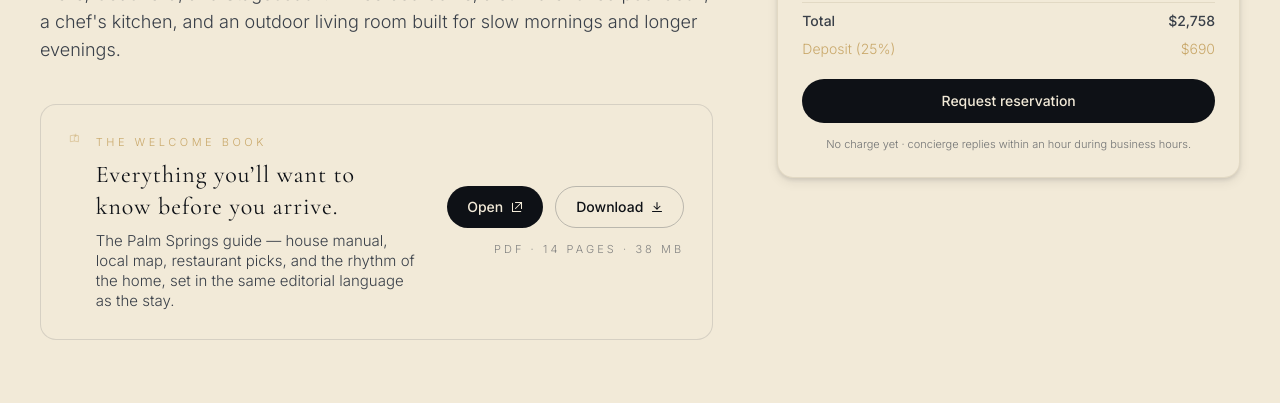
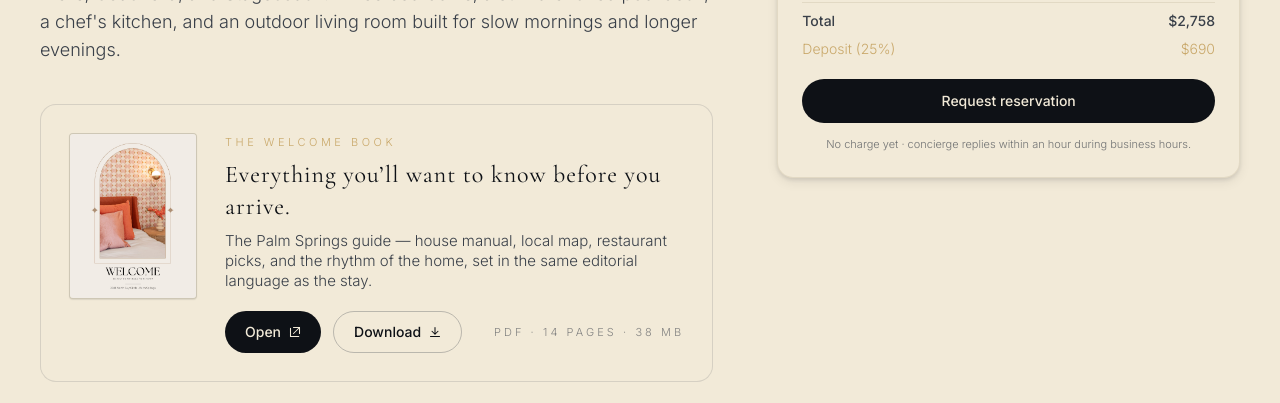
Before and after one commit to kgranderson/granderson-destinations, a Next.js app: page /destinations/palm-springs in a window 1280 px wide. Shown: the part 1260-1663 px from the top of the page. Built offline with nearby package versions, Linux system fonts and the light colour scheme; no server answers; the database is empty; a web font is replaced by a local one.

Commit message:
feat(property): show actual welcome-book cover as thumbnail on the editorial card

```diff
--- a/src/components/property/WelcomeBook.jsx
+++ b/src/components/property/WelcomeBook.jsx
@@ -1,9 +1,17 @@
+import Image from 'next/image';
+
 /**
  * The Welcome Book link — an elegant card-style entry point to the
  * downloadable PDF guide for a property. Two actions: "Open" (opens
  * in a new tab) and "Download" (forces save). A tiny meta strip
  * underneath gives the page count and file size so a guest can
  * decide whether to read it on phone or save for later.
+ *
+ * If the property's welcomeBook has a coverImage, the actual book
+ * cover is rendered as a portrait thumbnail on the left of the card
+ * (sits over a hairline-bordered frame so it reads as a printed
+ * artifact, not a screenshot). Falls back to a small brand glyph
+ * if no cover is provided.
  *
  * Renders nothing if the property has no welcomeBook entry, so it
  * can be safely placed in the page tree for all properties.
@@ -13,25 +21,53 @@ export function WelcomeBook({ property }) {
   if (!book?.url) return null;
 
   return (
-    <aside className="welcome-book mt-10 rounded-2xl border border-brand-slate/15 bg-brand-cloud p-6 sm:p-7">
-      <div className="flex flex-col gap-5 sm:flex-row sm:items-center sm:justify-between sm:gap-8">
-        <div className="flex items-start gap-4">
-          <span className="text-brand-gold" aria-hidden>
-            {/* Editorial book glyph in the brand's arch vocabulary —
-                an open spine with a hairline ribbon. */}
-            <svg viewBox="0 0 32 32" width="34" height="34">
+    <aside className="mt-10 rounded-2xl border border-brand-slate/15 bg-brand-cloud p-6 sm:p-7">
+      <div className="flex flex-col gap-6 sm:flex-row sm:items-stretch sm:gap-7">
+        {/* Cover thumbnail — sits in a hairline frame so it reads as
+            an actual printed book cover and matches the editorial
+            tone of the card. Hidden on the narrowest screens to keep
+            the layout single-column at extra-small sizes. */}
+        {book.coverImage && (
+          <a
+            href={book.url}
+            target="_blank"
+            rel="noopener noreferrer"
+            aria-label={`Open the ${property.shortName || property.city} welcome book`}
+            className="group relative block w-32 shrink-0 self-center overflow-hidden rounded-sm border border-brand-slate/15 bg-brand-sand shadow-soft transition hover:shadow-lift sm:self-start"
+            style={{ aspectRatio: '8.5 / 11' }}
+          >
+            <Image
+              src={book.coverImage}
+              alt={`${property.name} welcome book cover`}
+              fill
+              sizes="128px"
+              className="object-cover transition duration-500 ease-out-expo group-hover:scale-[1.03]"
+            />
+            {/* Hover veil with a faint corner-arrow — signals openability
+                without competing with the cover artwork. */}
+            <span
+              aria-hidden
+              className="pointer-events-none absolute inset-0 flex items-end justify-end p-2 opacity-0 transition group-hover:opacity-100"
+              style={{
+                background:
+                  'linear-gradient(180deg, rgba(14,17,22,0) 60%, rgba(14,17,22,0.35) 100%)',
+              }}
+            >
+              <svg viewBox="0 0 16 16" width="14" height="14" className="text-brand-cloud">
                 <path
-                d="M 4 8 L 16 6 L 28 8 L 28 26 L 16 24 L 4 26 Z"
-                fill="none"
+                  d="M 6 2 L 14 2 L 14 10 M 14 2 L 6 10 M 13 14 L 2 14 L 2 3"
                   stroke="currentColor"
                   strokeWidth="1.4"
-                strokeLinejoin="round"
+                  fill="none"
+                  strokeLinecap="round"
                 />
-              <line x1="16" y1="6" x2="16" y2="24" stroke="currentColor" strokeWidth="1.2" />
-              <line x1="20" y1="2"  x2="20" y2="11" stroke="currentColor" strokeWidth="1.2" />
-              <polygon points="20,11 22,8 18,8" fill="currentColor" />
               </svg>
             </span>
+          </a>
+        )}
+
+        {/* Text + actions */}
+        <div className="flex flex-1 flex-col justify-between gap-5">
           <div>
             <p className="text-[11px] uppercase tracking-[0.32em] text-brand-gold">
               The Welcome Book
@@ -39,15 +75,14 @@ export function WelcomeBook({ property }) {
             <h3 className="display mt-2 text-xl text-brand-ink sm:text-2xl">
               Everything you&rsquo;ll want to know before you arrive.
             </h3>
-            <p className="mt-2 text-sm text-brand-slate sm:text-[15px]">
+            <p className="mt-2 max-w-prose text-sm text-brand-slate sm:text-[15px]">
               The {property.shortName || property.city} guide — house manual, local map, restaurant
               picks, and the rhythm of the home, set in the same editorial language as the stay.
             </p>
           </div>
-        </div>
 
-        <div className="flex shrink-0 flex-col gap-3 sm:items-end">
-          <div className="flex gap-3">
+          <div className="flex flex-col gap-3 sm:flex-row sm:items-center sm:justify-between">
+            <div className="flex flex-wrap gap-3">
               <a
                 href={book.url}
                 target="_blank"
@@ -88,6 +123,7 @@ export function WelcomeBook({ property }) {
             </p>
           </div>
         </div>
+      </div>
     </aside>
   );
 }
```
Also changed, not shown: public/welcome-books/palm-springs-cover.jpg (added), src/lib/constants.js. Lines whose indentation alone changed are shown as unchanged.
